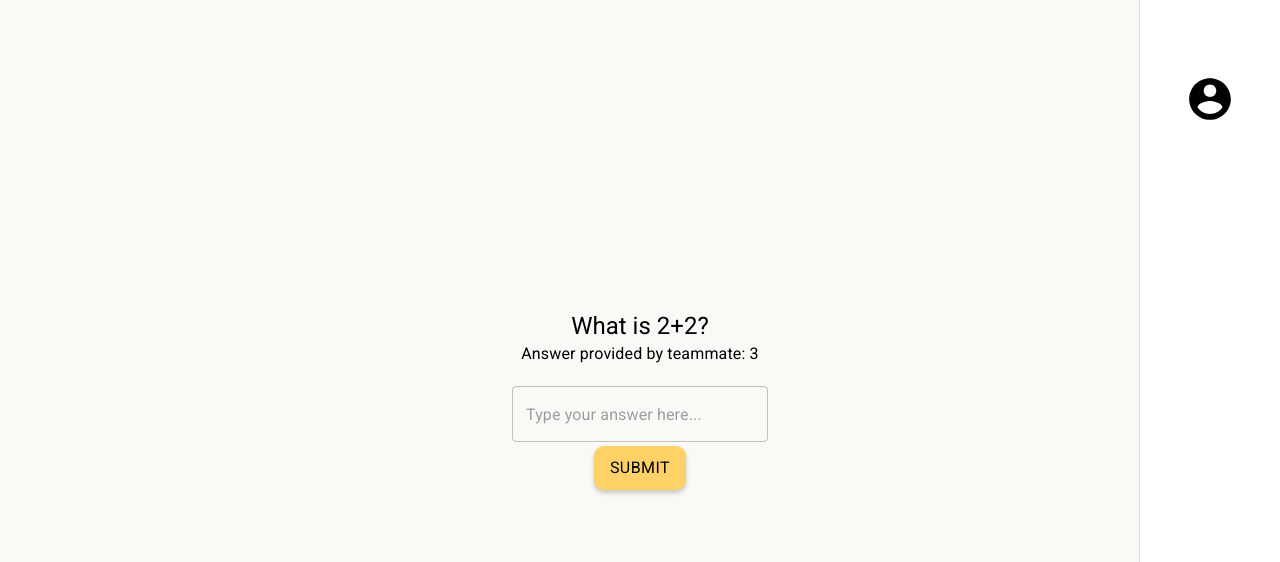
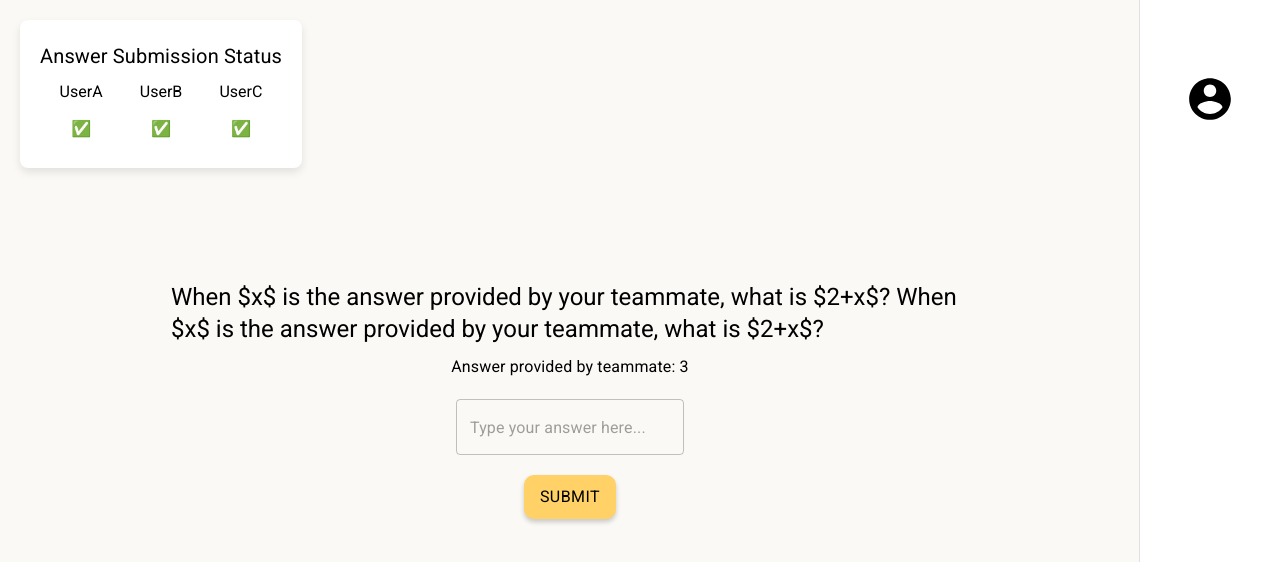
Before and after one commit to joeychun/relay, a React app: page /problem in a window 1280 px wide. Shown: the top 562 px of the page. Built offline with nearby package versions, Linux system fonts and the light colour scheme; no server answers; the HTML template or start-up script is replaced by a standard one.

Commit message:
integrated mathjax

```diff
--- a/client/src/components/App.tsx
+++ b/client/src/components/App.tsx
@@ -48,6 +48,11 @@ const App = () => {
     post("/api/logout");
   };
 
+  const example = {
+    problemText: "When $x$ is the answer provided by your teammate, what is $2+x$? When $x$ is the answer provided by your teammate, what is $2+x$? ",
+    imageUrl: "https://mathworld.wolfram.com/images/eps-svg/SimsonLine_1000.svg"
+  }
+
   // NOTE:
   // All the pages need to have the props extended via RouteComponentProps for @reach/router to work properly. Please use the Skeleton as an example.
   return (
@@ -62,7 +67,7 @@ const App = () => {
         <Route path="/lobby" element={<Lobby />} />
         <Route path="/team" element={<Team />} />
         <Route path="/team-create" element={<TeamCreate teamSize={2} />} />
-        <Route path="/problem" element={<Problem problem="What is 2+2?" prevAnswer={3} />} />
+        <Route path="/problem" element={<Problem problemText={example.problemText} imageUrl={null} prevAnswer={3} />} />
         <Route path="*" element={<NotFound />} />
       </Routes>
     </BrowserRouter>
--- /dev/null
+++ b/client/src/components/ProblemDisplayer.tsx
@@ -0,0 +1,44 @@
+import React from 'react';
+import styled from 'styled-components';
+
+const Container = styled.div`
+  display: flex;
+  align-items: center;
+  justify-content: center;
+`;
+
+const TextContainer = styled.div`
+  flex: 1;
+  max-width: 70%;
+`;
+
+const ImageContainer = styled.div`
+  margin-left: 20px;
+`;
+
+const ProblemText = styled.div`
+  font-size: 18px;
+  margin-bottom: 10px;
+`;
+
+const ProblemImage = styled.img`
+  max-width: 200px; /* Adjust the maximum width of the image */
+  max-height: 200px; /* Adjust the maximum height of the image */
+`;
+
+const ProblemDisplayer = ({ text, imageUrl }) => {
+  return (
+    <Container>
+      <TextContainer>
+        <ProblemText>{text}</ProblemText>
+      </TextContainer>
+      {imageUrl && (
+        <ImageContainer>
+          <ProblemImage src={imageUrl} alt="Problem Image" />
+        </ImageContainer>
+      )}
+    </Container>
+  );
+};
+
+export default ProblemDisplayer;
--- a/client/src/components/pages/Problem.tsx
+++ b/client/src/components/pages/Problem.tsx
@@ -1,22 +1,179 @@
+// import React, { useState } from 'react';
+// import styled from 'styled-components';
+// import Sidebar from '../Sidebar';
+// import { Typography, TextField, Button } from '@mui/material';
+
+// const Container = styled.div`
+//   display: flex;
+//   min-height: 100vh;
+//   background-color: #faf9f6;
+//   color: #000000;
+// `;
+
+// const StatusContainer = styled.div`
+//   position: absolute;
+//   top: 20px;
+//   left: 20px;
+//   padding: 20px;
+//   background-color: #ffffff;
+//   border-radius: 8px;
+//   box-shadow: 0 4px 8px rgba(0, 0, 0, 0.1);
+// `;
+
+// const StatusTitle = styled(Typography)`
+//   font-size: 20px;
+//   font-weight: bold;
+//   margin-bottom: 10px;
+// `;
+
+// const StatusTable = styled.table`
+//   width: 100%;
+// `;
+
+// const StatusRow = styled.tr`
+//   text-align: center;
+// `;
+
+// const StatusCell = styled.td`
+//   padding: 8px;
+// `;
+
+// const ProblemContainer = styled.div`
+//   flex: 1;
+//   display: flex;
+//   flex-direction: column;
+//   align-items: center;
+//   justify-content: center;
+// `;
+
+// const ProblemText = styled(Typography)`
+//   font-size: 24px;
+//   font-weight: bold;
+//   margin-bottom: 20px;
+// `;
+
+// const StyledTextField = styled(TextField)`
+//   margin-bottom: 20px;
+// `;
+
+// const EmptyDiv = styled.div`
+//   height: 20px;
+// `;
+
+// const SubmitButton = styled(Button)`
+//   && {
+//     padding: 8px 16px;
+//     background-color: #ffd166;
+//     color: #000000;
+//     font-size: 1rem;
+//     border-radius: 10px;
+//     border: none;
+//     cursor: pointer;
+//     box-shadow: 0px 3px 5px rgba(0, 0, 0, 0.2);
+//   }
+// `;
+
+// const ProblemPage = ({ problem, prevAnswer }) => {
+//   const [userAnswer, setUserAnswer] = useState('');
+
+//   const handleSubmit = () => {
+//     // Handle form submission, e.g., submit the user's answer to the server
+//     console.log('User submitted answer:', userAnswer);
+//   };
+
+//   return (
+//     <Container>
+//       <StatusContainer>
+//         <StatusTitle variant="h6">Answer Submission Status</StatusTitle>
+//         <StatusTable>
+//           <tbody>
+//             <StatusRow>
+//               <StatusCell>UserA</StatusCell>
+//               <StatusCell>UserB</StatusCell>
+//               <StatusCell>UserC</StatusCell>
+//             </StatusRow>
+//             <StatusRow>
+//               <StatusCell>✅</StatusCell>
+//               <StatusCell>✅</StatusCell>
+//               <StatusCell>✅</StatusCell>
+//             </StatusRow>
+//           </tbody>
+//         </StatusTable>
+//       </StatusContainer>
+//       <ProblemContainer>
+//         <ProblemText variant="h5">{problem}</ProblemText>
+//         {prevAnswer && (
+//           <Typography variant="body1">Answer provided by teammate: {prevAnswer}</Typography>
+//         )}
+//         <EmptyDiv />
+//         <StyledTextField
+//           multiline
+//           rows={1}
+//           variant="outlined"
+//           placeholder="Type your answer here..."
+//           value={userAnswer}
+//           onChange={(e) => setUserAnswer(e.target.value)}
+//         />
+//         <EmptyDiv />
+//         <SubmitButton variant="contained" onClick={handleSubmit}>
+//           Submit
+//         </SubmitButton>
+//       </ProblemContainer>
+//       <Sidebar />
+//     </Container>
+//   );
+// };
+
+// export default ProblemPage;
+
+
 import React, { useState } from 'react';
 import styled from 'styled-components';
 import Sidebar from '../Sidebar';
 import { Typography, TextField, Button } from '@mui/material';
+import ProblemDisplayer from '../ProblemDisplayer';
 
 const Container = styled.div`
   display: flex;
   min-height: 100vh;
   background-color: #faf9f6;
   color: #000000;
-  justify-content: center;
-  align-items: center;
-  flex-direction: column;
+`;
+
+const StatusContainer = styled.div`
+  position: absolute;
+  top: 20px;
+  left: 20px;
+  padding: 20px;
+  background-color: #ffffff;
+  border-radius: 8px;
+  box-shadow: 0 4px 8px rgba(0, 0, 0, 0.1);
+`;
+
+const StatusTitle = styled(Typography)`
+  font-size: 20px;
+  font-weight: bold;
+  margin-bottom: 10px;
+`;
+
+const StatusTable = styled.table`
+  width: 100%;
+`;
+
+const StatusRow = styled.tr`
+  text-align: center;
+`;
+
+const StatusCell = styled.td`
+  padding: 8px;
 `;
 
 const ProblemContainer = styled.div`
-  max-width: 600px;
-  text-align: center;
-  margin-bottom: 20px;
+  flex: 1;
+  display: flex;
+  flex-direction: column;
+  align-items: center;
+  justify-content: center;
 `;
 
 const ProblemText = styled(Typography)`
@@ -25,14 +182,14 @@ const ProblemText = styled(Typography)`
   margin-bottom: 20px;
 `;
 
+const SizedProblemDisplayer = styled(ProblemDisplayer)`
+  width: 70%;
+  overflow-wrap: normal;
+`;
+
 const StyledTextField = styled(TextField)`
   width: 20%;
-  height: 60px;
-  padding: 10px;
   margin-bottom: 20px;
-  border-radius: 8px;
-  resize: none;
-  box-sizing: border-box;
 `;
 
 const SubmitButton = styled(Button)`
@@ -48,7 +205,11 @@ const SubmitButton = styled(Button)`
   }
 `;
 
-const ProblemPage = ({ problem, prevAnswer }) => {
+const EmptyDiv = styled.div`
+  height: 20px;
+`;
+
+const ProblemPage = ({ problemText, imageUrl, prevAnswer }) => {
   const [userAnswer, setUserAnswer] = useState('');
 
   const handleSubmit = () => {
@@ -58,12 +219,29 @@ const ProblemPage = ({ problem, prevAnswer }) => {
 
   return (
     <Container>
+      <StatusContainer>
+        <StatusTitle variant="h6">Answer Submission Status</StatusTitle>
+        <StatusTable>
+          <tbody>
+            <StatusRow>
+              <StatusCell>UserA</StatusCell>
+              <StatusCell>UserB</StatusCell>
+              <StatusCell>UserC</StatusCell>
+            </StatusRow>
+            <StatusRow>
+              <StatusCell>✅</StatusCell>
+              <StatusCell>✅</StatusCell>
+              <StatusCell>✅</StatusCell>
+            </StatusRow>
+          </tbody>
+        </StatusTable>
+      </StatusContainer>
       <ProblemContainer>
-        <ProblemText variant="h5">{problem}</ProblemText>
+        <SizedProblemDisplayer text={<ProblemText variant="h5">{problemText}</ProblemText>} imageUrl={imageUrl} />
         {prevAnswer && (
           <Typography variant="body1">Answer provided by teammate: {prevAnswer}</Typography>
         )}
-      </ProblemContainer>
+        <EmptyDiv />
         <StyledTextField
           multiline
           rows={1}
@@ -72,9 +250,11 @@ const ProblemPage = ({ problem, prevAnswer }) => {
           value={userAnswer}
           onChange={(e) => setUserAnswer(e.target.value)}
         />
+        <EmptyDiv />
         <SubmitButton variant="contained" onClick={handleSubmit}>
           Submit
         </SubmitButton>
+      </ProblemContainer>
       <Sidebar />
     </Container>
   );
```
Also changed, not shown: 1 other file (tests, documents, lock files or other folders). Lines whose indentation alone changed are shown as unchanged.
